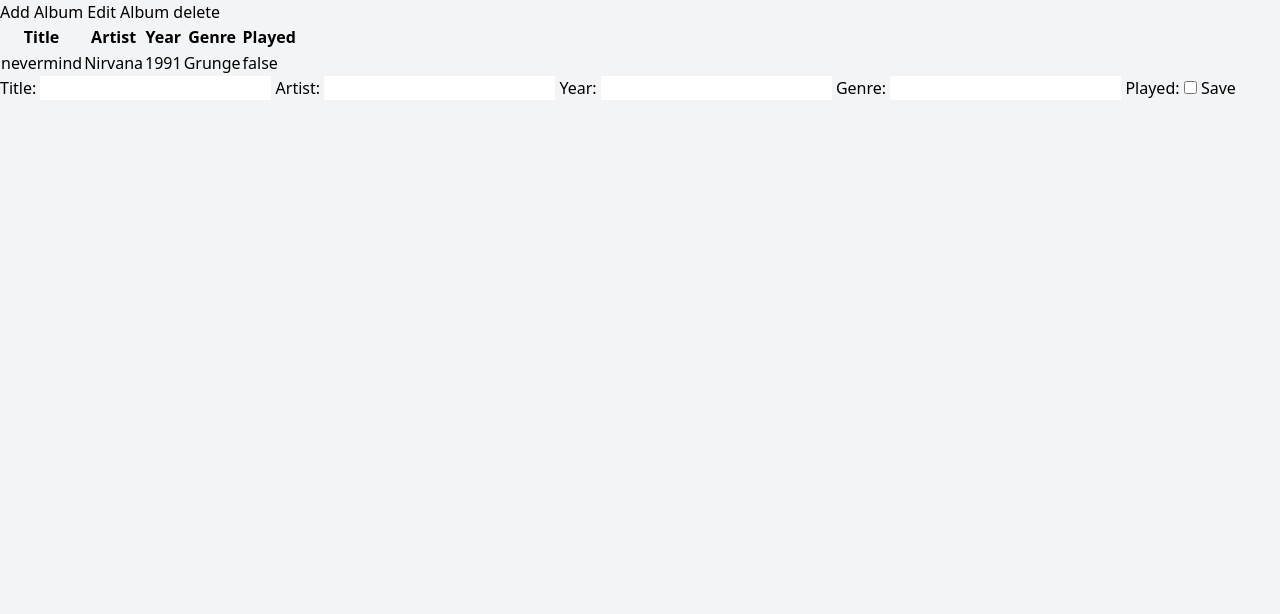
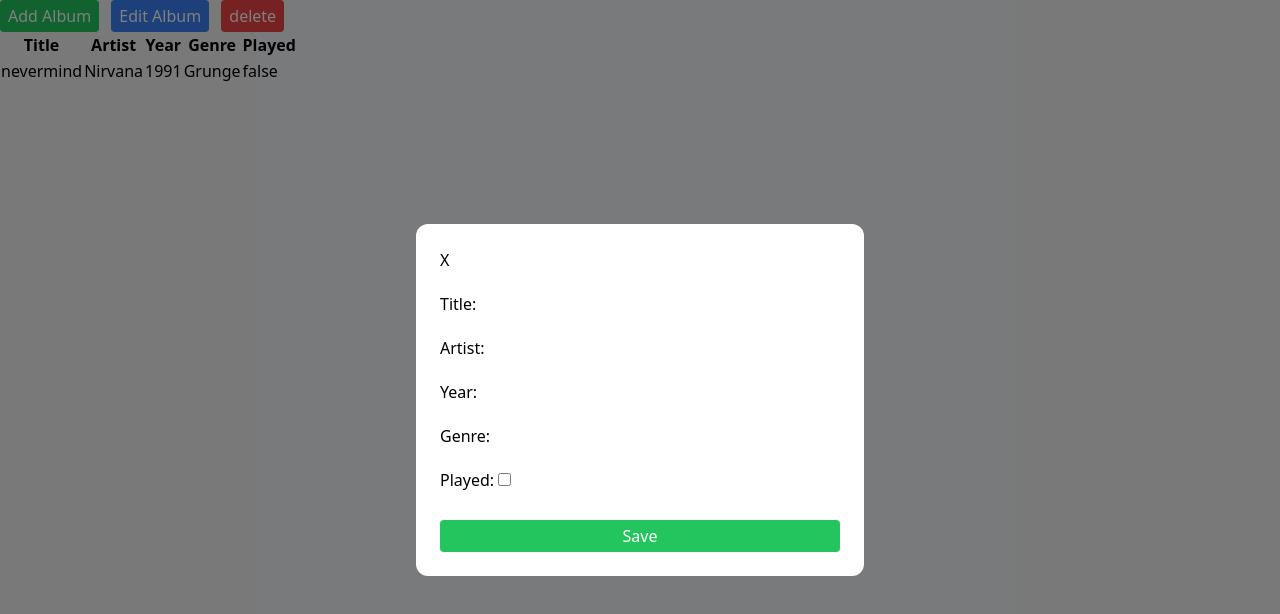
Before and after one commit to brew4242564/JukeLog, a website: page index.html in a window 1280 px wide. Both pictures are taken after a click on the button "Add Album". Drawn offline with Linux system fonts and the light colour scheme.

Commit message:
Add modal and close button javascript

```diff
--- a/index.html
+++ b/index.html
@@ -9,14 +9,69 @@
   <body class="bg-gray-100">
     <header></header>
     <main>
+      <div
+        id="modal-container"
+        class="hidden fixed inset-0 bg-black/50 items-center justify-center z-60"
+      >
+
+        <form id="modal" class="bg-white rounded-xl p-6 flex flex-col gap-5 w-full max-w-md">
+          <button id="close-modal-btn" type="button" data-action="close" class="self-start">X</button>
+          <label for="title">Title:
+            <input type="text" id="title" name="title" required />
+          </label>
+
+
+          <label for="artist">Artist:
+            <input type="text" id="artist" name="artist" required />
+          </label>
+
+
+          <label for="year">Year:
+            <input type="number" id="year" name="year" />
+          </label>
+
+
+          <label for="genre">Genre:
+            <input type="text" id="genre" name="genre" />
+          </label>
+
+
+          <label for="played">Played:
+            <input type="checkbox" id="played" name="played" />
+          </label>
+
+
+          <button
+            type="submit"
+            class="bg-green-500 text-white px-2 py-1 rounded mt-2"
+          >
+            Save
+          </button>
+        </form>
+      </div>
+
       <div class="btns">
-        <button id="add-album-btn" class="bg-green-500 text-white px-2 py-1 rounded mr-2">
+        <button
+          id="add-album-btn"
+          data-action="add"
+          class="bg-green-500 text-white px-2 py-1 rounded mr-2"
+        >
           Add Album
         </button>
-        <button id="edit-album-btn" class="bg-blue-500 text-white px-2 py-1 rounded mr-2">
+        <button
+          id="edit-album-btn"
+          data-action="edit"
+          class="bg-blue-500 text-white px-2 py-1 rounded mr-2"
+        >
           Edit Album
         </button>
-        <button id="delete-album-btn" class="bg-red-500 text-white px-2 py-1 rounded mr-2"> delete</button>
+        <button
+          id="delete-album-btn"
+          data-action="delete"
+          class="bg-red-500 text-white px-2 py-1 rounded mr-2"
+        >
+          delete
+        </button>
       </div>
 
       <table>
@@ -29,32 +84,9 @@
             <th>Played</th>
           </tr>
         </thead>
-        <tbody id="table-body">
-        </tbody>
+        <tbody id="table-body"></tbody>
       </table>
     </main>
-    <div id="modal-container" class="hidden">
-      <form>
-        <label for="title">Title:</label>
-        <input type="text" id="title" name="title" required />
-
-        <label for="artist">Artist:</label>
-        <input type="text" id="artist" name="artist" required />
-
-        <label for="year">Year:</label>
-        <input type="number" id="year" name="year"/>
-
-        <label for="genre">Genre:</label>
-        <input type="text" id="genre" name="genre"/>
-
-        <label for="played">Played:</label>
-        <input type="checkbox" id="played" name="played" />
-
-        <button type="submit" class="bg-green-500 text-white px-2 py-1 rounded mt-2">
-          Save
-        </button>
-      </form>
-    </div>
 
     <footer></footer>
   </body>
--- a/src/script.js
+++ b/src/script.js
@@ -1,18 +1,20 @@
 const albums = [];
 const table = document.querySelector("#table-body");
+const btns = document.querySelector(".btns");
+const modal = document.querySelector("#modal-container");
+const form = document.querySelector("#modal");
 const emptyAlbum = {
   title: "",
   artist: "",
   year: "",
   genre: "",
-    played: false
+  played: false,
 };
-
 
 function renderTable() {
   table.innerHTML = "";
 
-    albums.forEach((item, index)=>{
+  albums.forEach((item, index) => {
     const row = document.createElement("tr");
     row.innerHTML = `
         <td>${item.title}</td>
@@ -25,6 +27,31 @@ function renderTable() {
   });
 }
 
+btns.addEventListener("click", (e) => {
+  if(e.target.tagName !== "BUTTON"){
+      return;
+  }
+  const { action } = e.target.dataset;
+  if (action === "add") {
+    modal.classList.remove("hidden");
+    modal.classList.add("flex");
+  }
+  if (action === "edit") {
+    console.log("edit");
+  }
+  if (action === "delete") {
+    console.log("delete");
+  }
+});
+
+form.addEventListener("click", (e) => {
+  if (e.target.dataset.action === "close") {
+    modal.classList.add("hidden");
+    modal.classList.remove("flex");
+  }
+});
+
+
 
 // test
 
@@ -34,9 +61,8 @@ const newAlbum = {
   artist: "Nirvana",
   year: 1991,
   genre: "Grunge",
-    played: false
-}
-
+  played: false,
+};
 
 albums.push(newAlbum);
 
```
Also changed, not shown: dist/output.css. Lines whose indentation alone changed are shown as unchanged.
